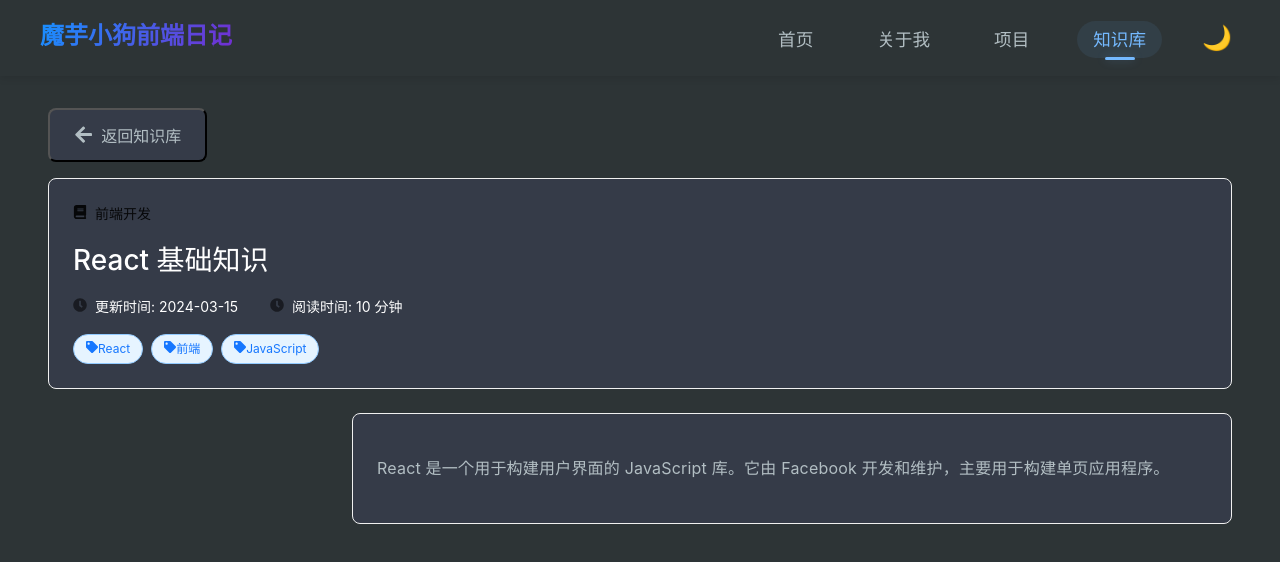
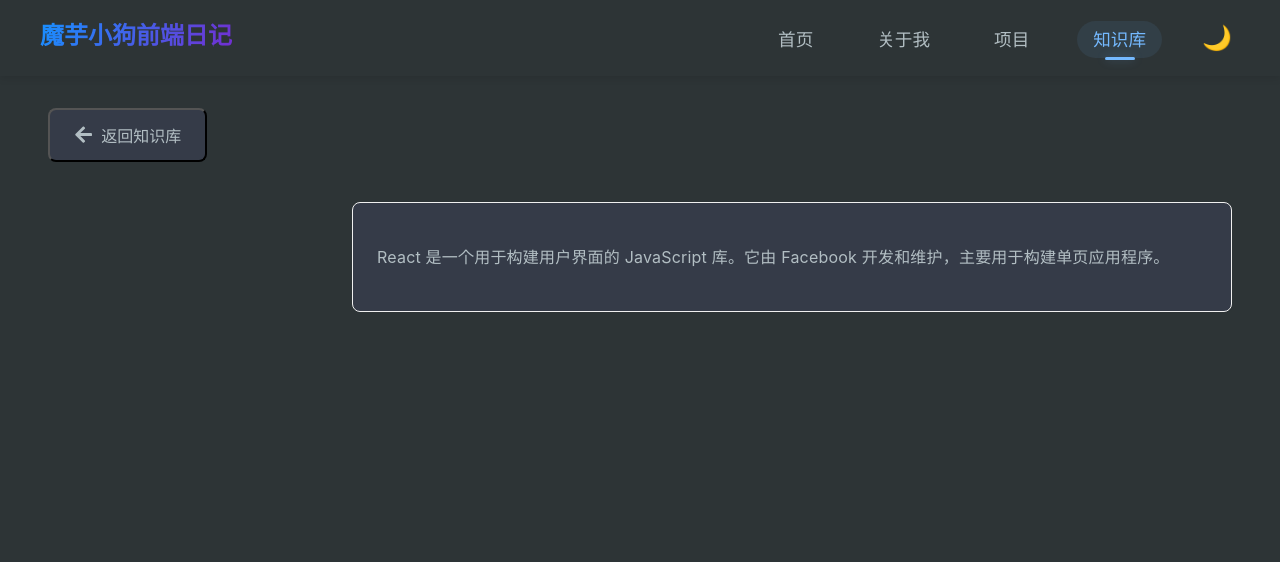
Before and after one commit to 2042217959/MyWebsite, a React (Create React App) app: page /#/knowledge/1 in a window 1280 px wide. Shown: the top 562 px of the page. Built offline with nearby package versions, Linux system fonts and the light colour scheme.

Commit message:
fix 改变了移动端知识库的布局

```diff
--- a/src/data/knowledge.js
+++ b/src/data/knowledge.js
@@ -61,7 +61,6 @@ export const knowledgeData = {
       }
     ],
     updateTime: "2024-03-15",
-    readTime: "10 分钟",
     tags: ["React", "前端", "JavaScript"]
   },
   2: {
@@ -85,7 +84,7 @@ export const knowledgeData = {
           Vue.js 的组件系统允许我们构建大型应用，组件是可复用的 Vue 实例，带有名字的可复用组件。组件可以扩展 HTML 元素，封装可重用的代码。
 
           ### 指令系统
-          Vue.js 的指令系统提供了很多内置指令，如 v-if、v-for、v-model 等，同时也支持自定义指令。指令是带有 v- 前缀的特殊属性，用于在模板中执行特定的操作。
+          Vue.js 的指令系统提供了很多内置指令，如 v-if、v-for、v-model 等，同时也支持自定义指令。指令是带有 v- 前缀的特殊属性，用于���模板中执行特定的操作。
 
           ### 生命周期钩子
           Vue 组件实例在创建时经历一系列的初始化过程，在这个过程中会运行一些叫做生命周期钩子的函数，让我们有机会在特定阶段添加自己的代码。
@@ -136,7 +135,6 @@ export const knowledgeData = {
       }
     ],
     updateTime: "2024-03-16",
-    readTime: "12 分钟",
     tags: ["Vue", "前端", "JavaScript"]
   },
   3: {
@@ -225,7 +223,6 @@ export const knowledgeData = {
       }
     ],
     updateTime: "2024-03-17",
-    readTime: "15 分钟",
     tags: ["Node.js", "后端", "JavaScript"]
   }
 };
--- a/src/view/Knowledge/detail.jsx
+++ b/src/view/Knowledge/detail.jsx
@@ -1,10 +1,10 @@
-import React, { useState, useContext } from 'react'
+import React, { useState, } from 'react'
 import { useParams, useNavigate } from 'react-router-dom'
-import { Layout, Menu, Typography, Tag, Space, Card, theme } from 'antd'
-import { FaArrowLeft, FaClock, FaTag, FaBook, FaBars, FaTimes } from 'react-icons/fa'
+import { Menu, Typography } from 'antd'
+import { FaArrowLeft, FaBars, FaTimes } from 'react-icons/fa'
 import { knowledgeData } from '../../data/knowledge'
 import ReactMarkdown from 'react-markdown'
-import { KnowledgeDetail, BackButton, DetailHeader, StyledCard, MenuButton, CloseButton } from './style'
+import { KnowledgeDetail, BackButton, StyledCard, MenuButton, CloseButton } from './style'
 
 const { Title, Text } = Typography
 
@@ -13,7 +13,6 @@ const KnowledgeDetailPage = () => {
   const navigate = useNavigate()
   const [selectedKey, setSelectedKey] = useState('introduction')
   const [isSidebarVisible, setIsSidebarVisible] = useState(false)
-  const { token } = theme.useToken()
 
   // 获取对应ID的知识点数据
   const knowledgeDetail = knowledgeData[id]
@@ -53,7 +52,7 @@ const KnowledgeDetailPage = () => {
 
   return (
     <KnowledgeDetail>
-<div style={{ display: 'flex', alignItems: 'center', justifyContent: 'space-between' }}>
+<div className="KnowledgeDetailBtns" style={{ display: 'flex', alignItems: 'center', justifyContent: 'space-between' }}>
         <BackButton onClick={() => navigate('/knowledge')}>
           <FaArrowLeft /> 返回知识库
         </BackButton>
@@ -64,45 +63,6 @@ const KnowledgeDetailPage = () => {
         )}
       </div>
 
-      <StyledCard>
-        <DetailHeader>
-          <Space direction="vertical" size={16} style={{ width: '100%' }}>
-            <div className="category">
-              <FaBook style={{ marginRight: '8px' }} />
-              {knowledgeDetail.category}
-            </div>
-            <Title level={1} style={{ margin: 0 }}>{knowledgeDetail.title}</Title>
-            <Space size={32} wrap>
-              <Space>
-                <FaClock style={{ opacity: 0.6 }} />
-                <Text type="secondary">更新时间: {knowledgeDetail.updateTime}</Text>
-              </Space>
-              <Space>
-                <FaClock style={{ opacity: 0.6 }} />
-                <Text type="secondary">阅读时间: {knowledgeDetail.readTime}</Text>
-              </Space>
-            </Space>
-            <div className="tags">
-              {knowledgeDetail.tags.map((tag, index) => (
-                <Tag
-                  key={index}
-                  icon={<FaTag />}
-                  color="processing"
-                  style={{
-                    padding: '4px 12px',
-                    borderRadius: '16px',
-                    background: token.colorPrimaryBg,
-                    border: `1px solid ${token.colorPrimaryBorder}`,
-                    color: token.colorPrimary
-                  }}
-                >
-                  {tag}
-                </Tag>
-              ))}
-            </div>
-          </Space>
-        </DetailHeader>
-      </StyledCard>
 
       <div style={{
         display: 'flex',
--- a/src/view/Knowledge/style.js
+++ b/src/view/Knowledge/style.js
@@ -183,7 +183,14 @@ export const KnowledgeDetail = styled.div`
 
   @media (max-width: 768px) {
     padding: 1rem;
-
+    .KnowledgeDetailBtns {
+      position: sticky;
+      top: 126px;
+      left: 0;
+      right: 0;
+      z-index: 1000;
+      background: ${props => props.theme.background.primary};
+    }
     .markdown-content {
       padding: 0 1rem;
 
@@ -480,7 +487,6 @@ export const MenuButton = styled.button`
   font-size: 1.5rem;
   color: ${props => props.theme.text.primary};
   cursor: pointer;
-  z-index: 1000;
   padding: 8px;
   border-radius: 8px;
   transition: all 0.3s ease;
```
